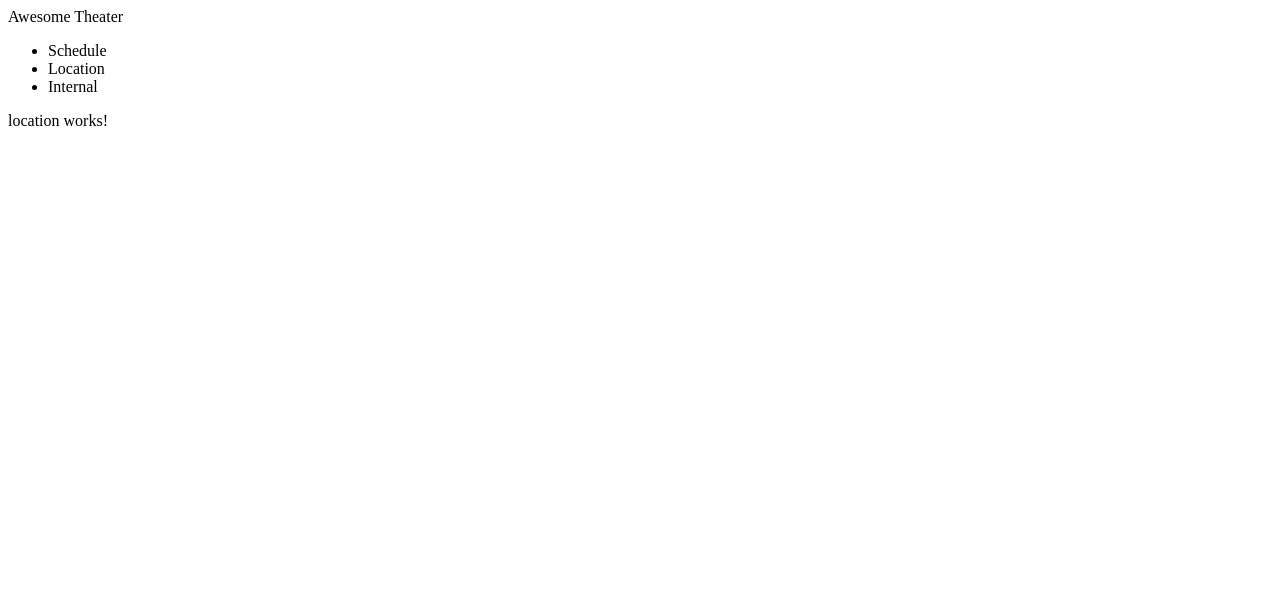
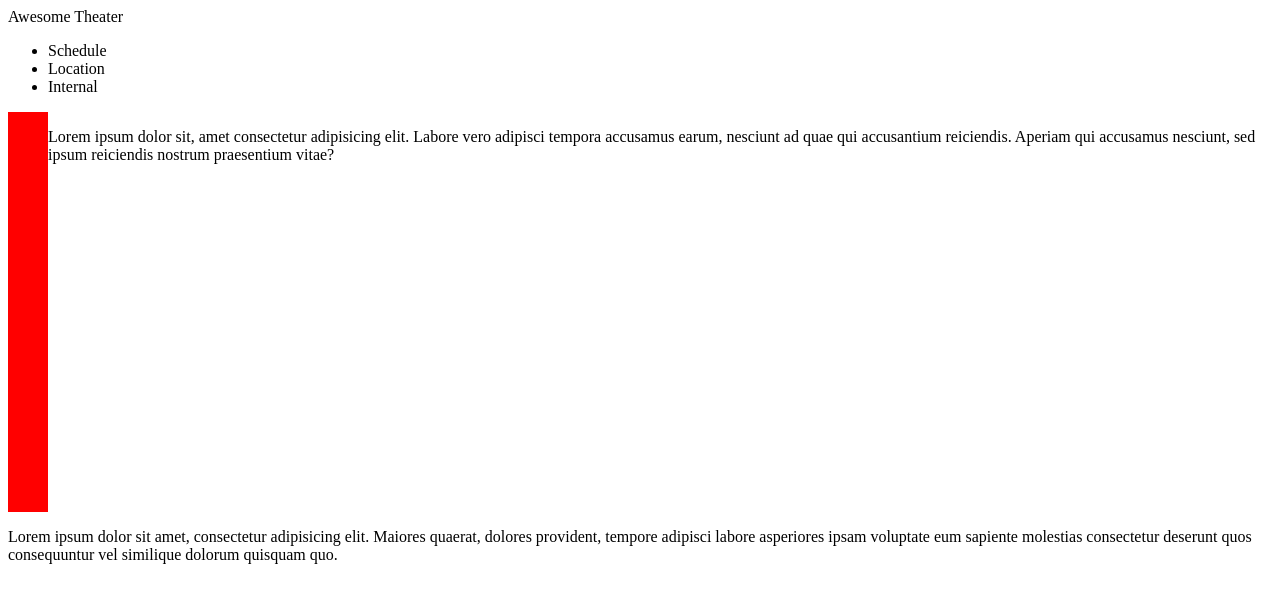
Before and after one commit to KrzFra/angularSchulung, an Angular app: page /location in a window 1280 px wide. Shown: the top 602 px of the page. Built offline with nearby package versions, Linux system fonts and the light colour scheme.

Commit message:
Feat: make lokation basic HTML structure

```diff
--- a/src/app/areas/external/views/location/view/location.component.html
+++ b/src/app/areas/external/views/location/view/location.component.html
@@ -1 +1,28 @@
-<p>location works!</p>
+<main class="grid">
+
+    <!--The div element for the map -->
+    <div class="map" id="map"></div>
+    <p class="description">Lorem ipsum dolor sit, amet consectetur adipisicing elit. Labore vero adipisci tempora accusamus earum, nesciunt ad quae qui accusantium reiciendis. Aperiam qui accusamus nesciunt, sed ipsum reiciendis nostrum praesentium vitae?</p>
+
+
+    <p class="aboutUs">Lorem ipsum dolor sit amet, consectetur adipisicing elit. Maiores quaerat, dolores provident, tempore adipisci labore asperiores ipsam voluptate eum sapiente molestias consectetur deserunt quos consequuntur vel similique dolorum quisquam quo.
+    </p>
+
+
+</main>
+
+<script>
+    function initMap() {
+        // The location of Uluru
+        var uluru = { lat: 48.137154, lng: 11.576124 };
+
+        var map = new google.maps.Map(
+            document.getElementById('map'), { zoom: 4, center: uluru });
+        u
+        var marker = new google.maps.Marker({ position: uluru, map: map });
+    }
+</script>
+
+<!-- insert API KEY -->
+<script async defer src="https://maps.googleapis.com/maps/api/js?key=YOUR_API_KEY&callback=initMap">
+</script>
--- a/src/app/areas/external/views/location/view/location.component.scss
+++ b/src/app/areas/external/views/location/view/location.component.scss
@@ -0,0 +1,31 @@
+/* Set the size of the div element that contains the map */
+#map {
+    height: 400px; /* The height is 400 pixels */
+    width: 100%;/* The width is the width of the web page */
+    background-color: red;
+}
+
+
+.map {
+    display: block;
+    grid-area: map;
+}
+.description {
+
+    display: block;
+    grid-area: description;
+
+}
+
+.aboutUs{
+    display: block;
+    grid-area: aboutUs;
+}
+
+.grid {
+    width: 100%;
+    display: grid;
+    grid-template-areas:
+        "map description"
+        "aboutUs aboutUs";
+}
```
